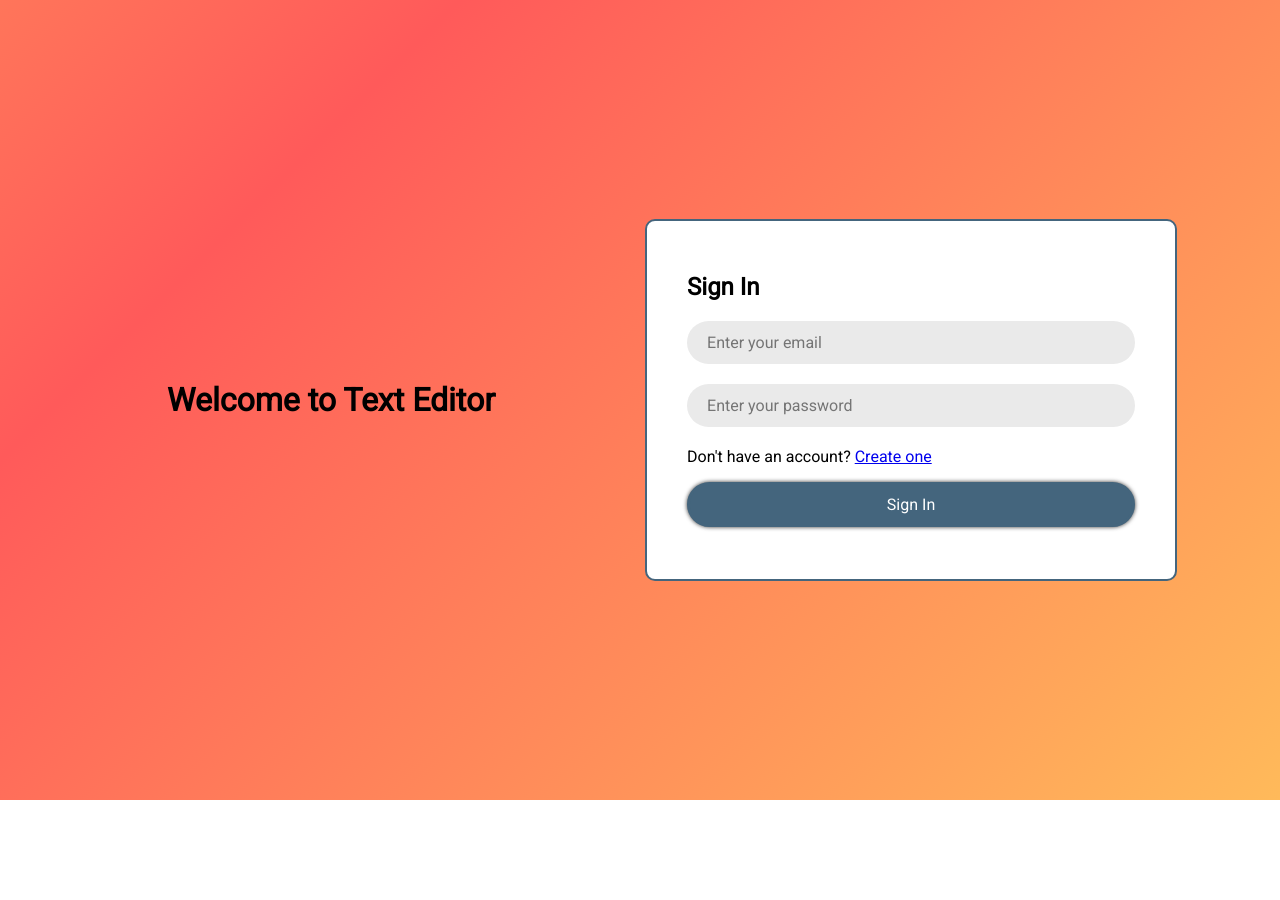
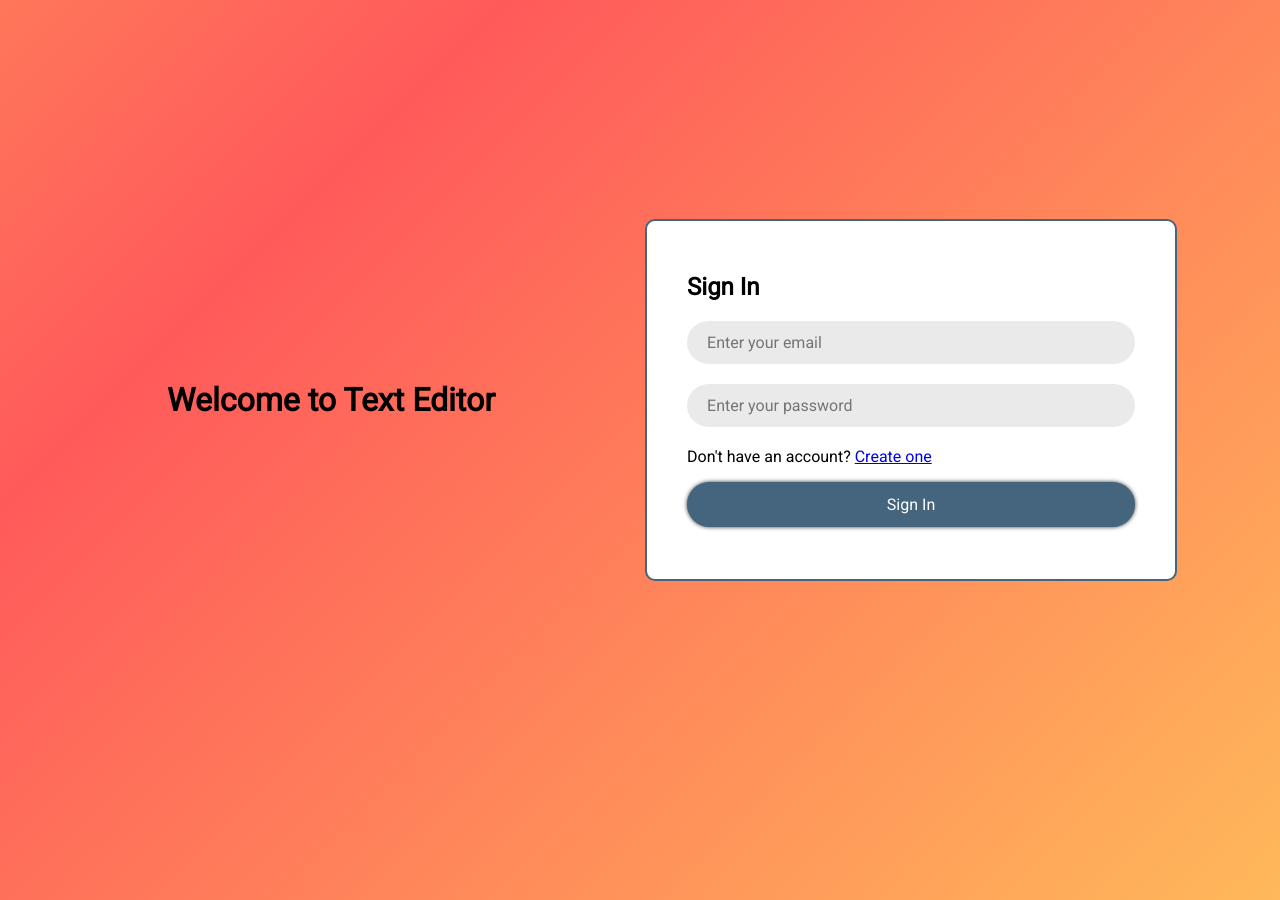
Before and after one commit to pjk001/Text-Editor-Clone, a React (Create React App) app in the folder textdoc/: page / in a window 1280 px wide. Shown: the top 900 px of the page. Before the commit the page ends 800 px from the top, so only its background shows below. Built offline with nearby package versions, Linux system fonts and the light colour scheme.

Commit message:
Minor css changes to options container, title change container, and page color issues.

```diff
--- a/textdoc/src/App.css
+++ b/textdoc/src/App.css
@@ -4,6 +4,7 @@ body {
   font-family: 'Roboto', sans-serif;
   margin: 0;
   padding: 0;
+  max-height: 1000px;
 }
 
 .App {
--- a/textdoc/src/components/custom-quill.css
+++ b/textdoc/src/components/custom-quill.css
@@ -104,6 +104,12 @@
   background-color: transparent;
   display: flex;
   z-index: 2;
+  margin-right: 65px;
+}
+
+.doc-title-input:hover {
+ outline: solid rgb(85,84,84);
+ border-radius: 5px;
 }
 
 .doc-title-input:focus {
@@ -111,6 +117,7 @@
   border-radius: 5px;
   background-color: rgba(255, 255, 255, 0.35);
   animation: glow 1.5s infinite;
+  outline: none;
 }
 
 .share-input {
@@ -153,10 +160,11 @@
 .options-container {
   display: flex;
   justify-content: flex-end;
-  position: fixed;
+  position: sticky;
   top: 10px;
   right: 10px;
   z-index: 1;
+  margin-left: 200px;
 }
 
 @media (max-width: 800px) {
--- a/textdoc/src/components/login-signup.css
+++ b/textdoc/src/components/login-signup.css
@@ -45,7 +45,7 @@ body {
   background-size: 200% 200%;
   animation: gradient 15s infinite;
   margin: 0;
-  padding: 0;
+  padding-bottom: 100px;
 }
 
 .welcome-title {
```
